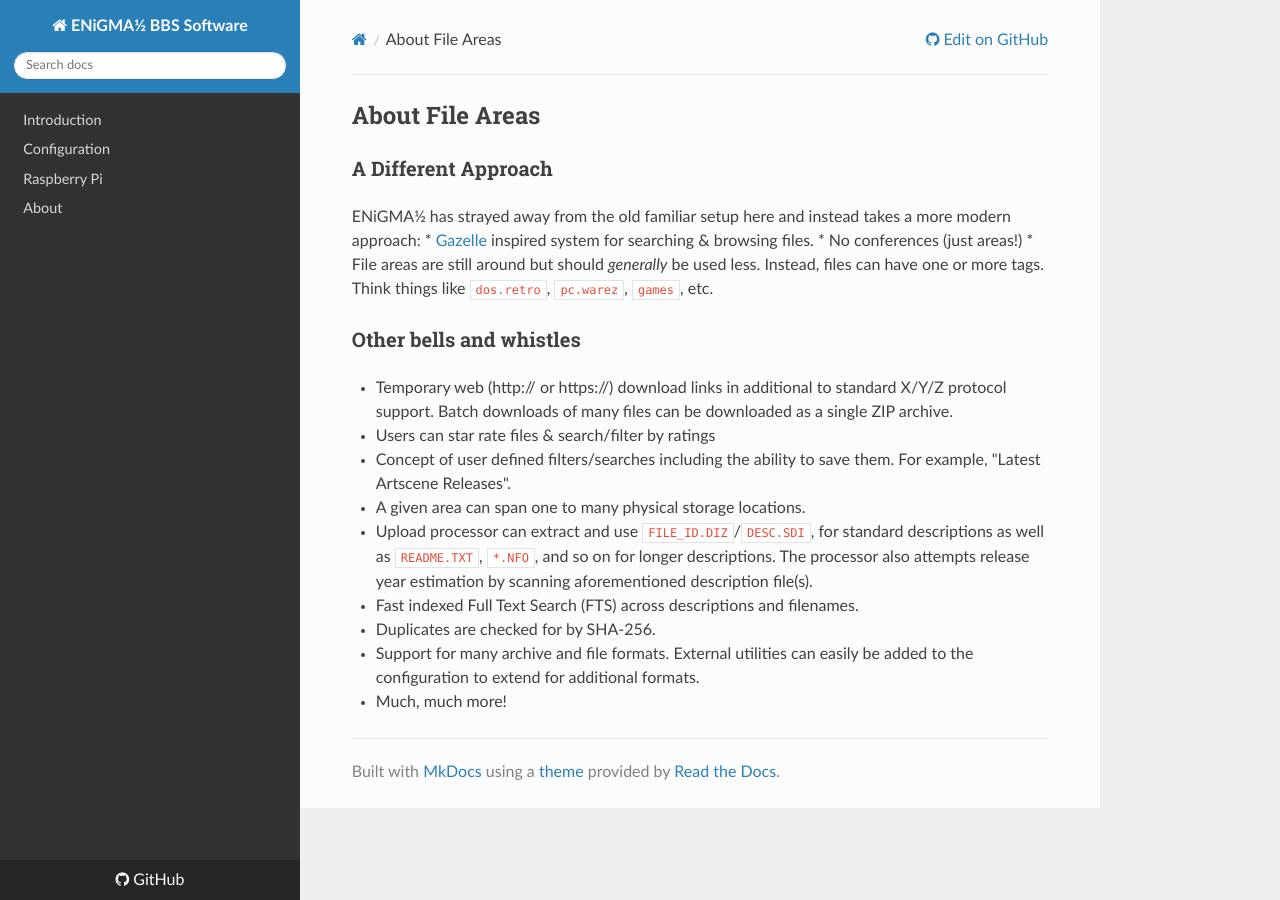
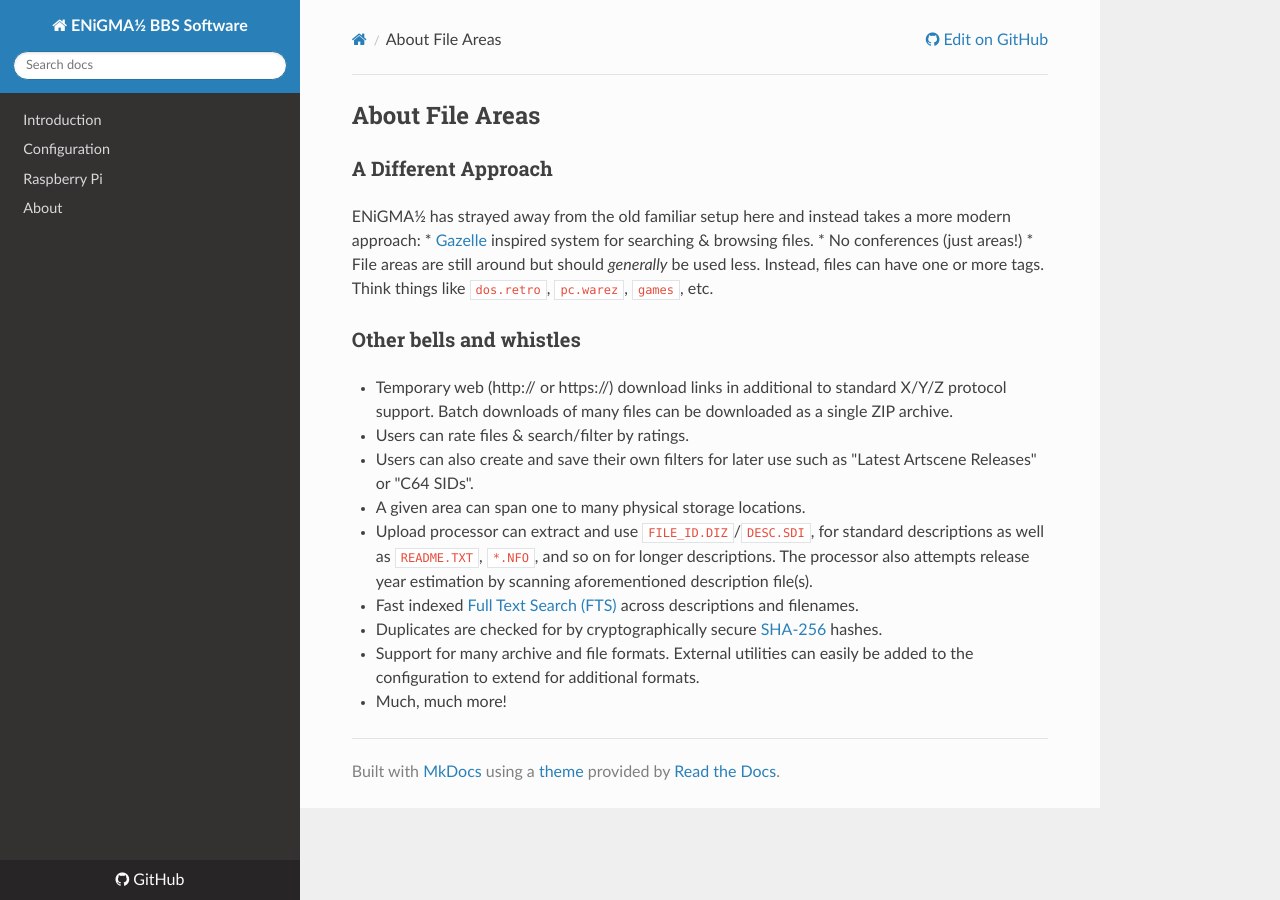
Before and after one commit to NuSkooler/enigma-bbs, an MkDocs documentation site: the page built from docs/filebase/index.md, in a window 1280 px wide. Built offline with MkDocs 1.6.1, drawn with Linux system fonts in a browser that asks for light colours; nearby versions of some CDN libraries; old or Windows-style settings are respelled for this version of MkDocs.

Commit message:
About File Areas updates...again

```diff
--- a/docs/filebase/index.md
+++ b/docs/filebase/index.md
@@ -12,11 +12,11 @@ ENiGMA½ has strayed away from the old familiar setup here and instead takes a m
 
 ### Other bells and whistles
 * Temporary web (http:// or https://) download links in additional to standard X/Y/Z protocol support. Batch downloads of many files can be downloaded as a single ZIP archive.
-* Users can star rate files & search/filter by ratings
-* Concept of user defined filters/searches including the ability to save them. For example, "Latest Artscene Releases".
+* Users can rate files & search/filter by ratings.
+* Users can also create and save their own filters for later use such as "Latest Artscene Releases" or "C64 SIDs".
 * A given area can span one to many physical storage locations.
 * Upload processor can extract and use `FILE_ID.DIZ`/`DESC.SDI`, for standard descriptions as well as `README.TXT`, `*.NFO`, and so on for longer descriptions. The processor also attempts release year estimation by scanning aforementioned description file(s).
-* Fast indexed Full Text Search (FTS) across descriptions and filenames.
-* Duplicates are checked for by SHA-256.
+* Fast indexed [Full Text Search (FTS)](https://sqlite.org/fts3.html) across descriptions and filenames.
+* Duplicates are checked for by cryptographically secure [SHA-256](https://en.wikipedia.org/wiki/SHA-2) hashes.
 * Support for many archive and file formats. External utilities can easily be added to the configuration to extend for additional formats.
 * Much, much more!
```
